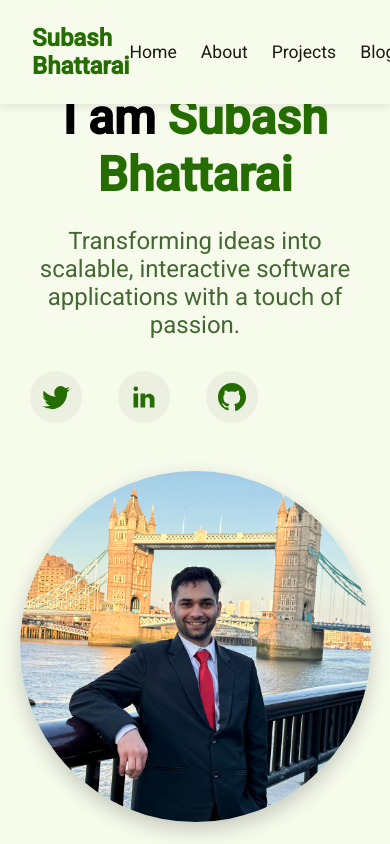
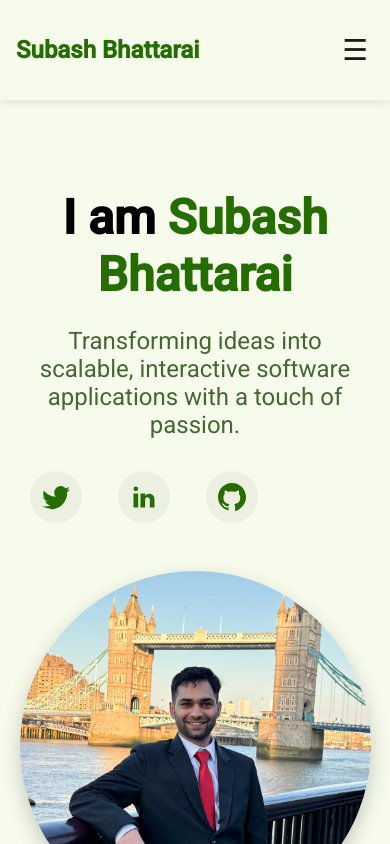
Before and after one commit to bhattaraisubash/ng-portfolio, an Angular app: page / in a window 390 px wide. Shown: the top 844 px of the page. Built offline with nearby package versions, Linux system fonts and the light colour scheme.

Commit message:
header: fixed responsiveness + added hamburger toggle on mobile

```diff
--- a/src/app/shared/header/header.component.html
+++ b/src/app/shared/header/header.component.html
@@ -1,6 +1,12 @@
 <header class="header" *ngIf="(dataService.siteInfo$ | async) as siteInfo">
   	<div class="logo">{{siteInfo.name}}</div>
-	<nav class="nav-links">
+	  <button class="hamburger" (click)="toggleMenu()" aria-label="Toggle menu">
+		&#9776;
+	  </button>
+	<nav class="nav-links" [ngClass]="{ 'open': menuOpen }">
+		<button class="close-btn" (click)="toggleMenu()" aria-label="Close menu">
+			&#10005;
+		</button>
 		<a (click)="scrollTo('home')">Home</a>
 		<a (click)="scrollTo('about')">About</a>
 		<a (click)="scrollTo('projects')">Projects</a>
--- a/src/app/shared/header/header.component.scss
+++ b/src/app/shared/header/header.component.scss
@@ -20,6 +20,15 @@
       color: var(--mat-sys-primary);
     }
 
+	.hamburger {
+		display: none;
+		font-size: 1.8rem;
+		background: none;
+		border: none;
+		cursor: pointer;
+		color: var(--mat-sys-on-surface);
+	}
+
     .nav-links {
       display: flex;
       gap: 1.5rem;
@@ -36,4 +45,54 @@
         }
       }
     }
+}
+
+@media (max-width: 768px) {
+	.header {
+	  flex-direction: row;
+	  justify-content: space-between;
+	  align-items: center;
+	  padding: 2rem 1rem;
+	  position: relative;
+
+	  .hamburger {
+		display: block;
+	  }
+
+	  .nav-links {
+		position: fixed;
+		top: 0;
+		left: 0;
+		right: 0;
+		background-color: var(--mat-sys-surface);
+		flex-direction: column;
+		align-items: flex-start;
+		padding: 1rem 2rem;
+		gap: 1rem;
+		display: none;
+		height: 100vh;
+		overflow-y: auto;
+		z-index: 999;
+
+		&.open {
+		  display: flex;
+		}
+
+		a {
+		  font-size: 1rem;
+		  width: 100%;
+		}
+
+		.close-btn {
+			font-size: 2rem;
+			position: absolute;
+			top: 1rem;
+			right: 1rem;
+			background: none;
+			border: none;
+			color: var(--mat-sys-on-surface);
+			cursor: pointer;
+		}
+	  }
+	}
   }
--- a/src/app/shared/header/header.component.ts
+++ b/src/app/shared/header/header.component.ts
@@ -12,15 +12,23 @@ import { DataService } from '../../services/data.service';
   styleUrl: './header.component.scss'
 })
 export class HeaderComponent {
+	menuOpen = false;
+
 	constructor(public dataService: DataService) { }
 
     scrollTo(sectionId: string) {
         const section = document.getElementById(sectionId);
         const offset = 80;
         if (section) {
-          const elementPosition = section.getBoundingClientRect().top + window.scrollY;
-          window.scrollTo({ top: elementPosition - offset, behavior: 'smooth' });
+			const elementPosition = section.getBoundingClientRect().top + window.scrollY;
+			window.scrollTo({ top: elementPosition - offset, behavior: 'smooth' });
+
+			this.menuOpen = false;
         }
     }
 
+	toggleMenu() {
+		this.menuOpen = !this.menuOpen;
+	}
+
 }
```
